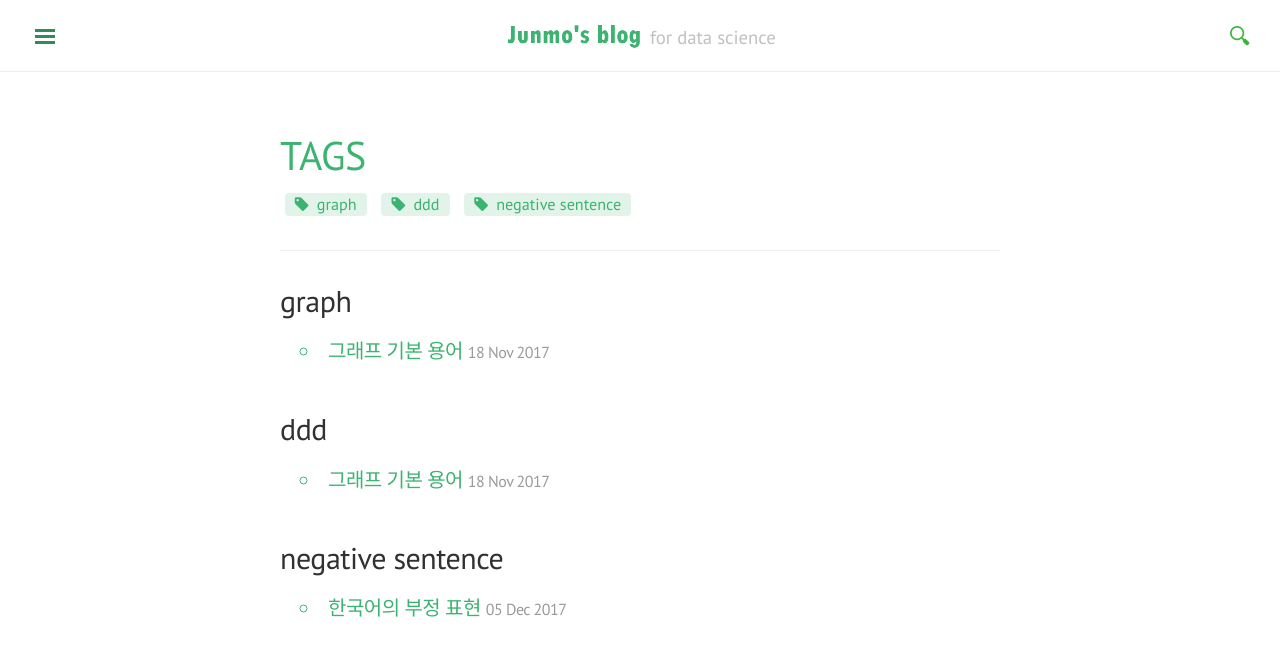
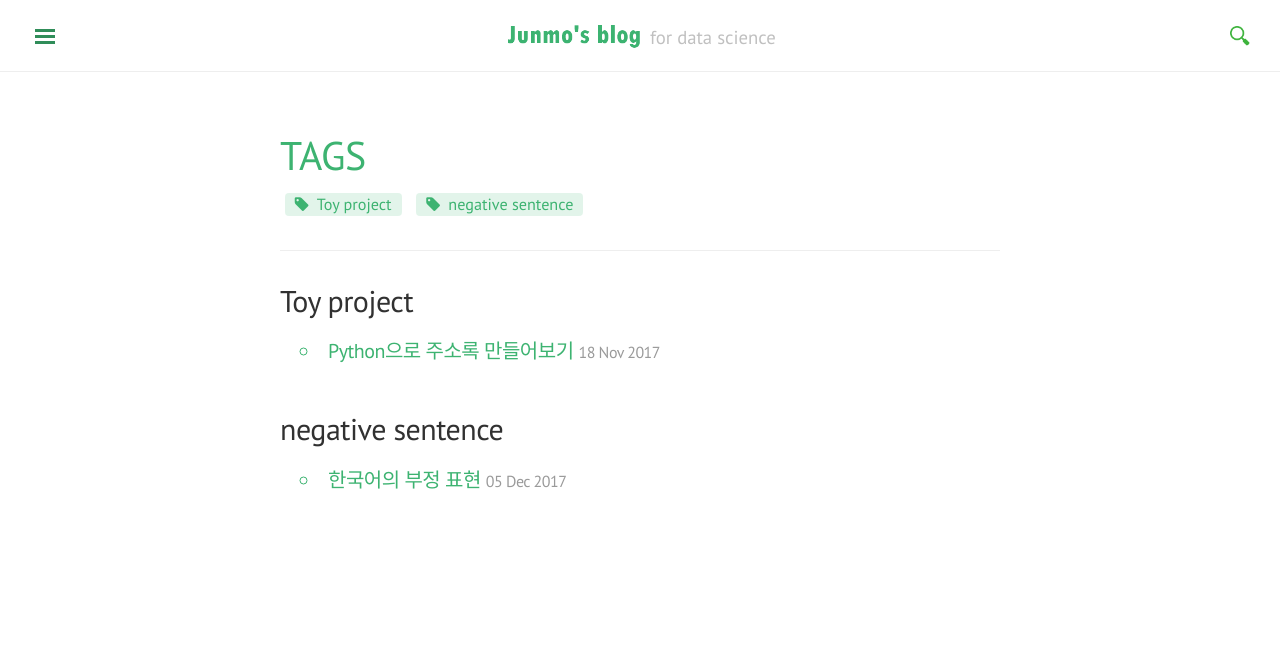
Before and after one commit to jjmstars/jjmstars.github.io, a Jekyll site: the page built from blog/tags.html, in a window 1280 px wide. Shown: the top 656 px of the page. Built offline with Jekyll 4.4.1, drawn with Linux system fonts in a browser that asks for light colours; nearby versions of some CDN libraries; comment, search, counter and statistics services are not loaded.

Commit message:
Update 2017-11-18-graph.md

```diff
--- a/_posts/2017-11-18-graph.md
+++ b/_posts/2017-11-18-graph.md
@@ -1,8 +1,10 @@
 ---
-title: 그래프 기본 용어
-category: Data structure&Algorithm
-tag: [graph,ddd]
+title: Python으로 주소록 만들어보기
+category: Toy projects
+tag: [Toy project]
 ---
+
+
 
 이번 글에서는 **그래프(Graph)**라는 자료구조의 정의와 관련 용어들에 대해 살펴보도록 하겠습니다. 이 글은 고려대 김황남 교수님과 역시 같은 대학의 김선욱 교수님 강의와 위키피디아를 먼저 밝힙니다. 그럼 시작하겠습니다.
 
```
